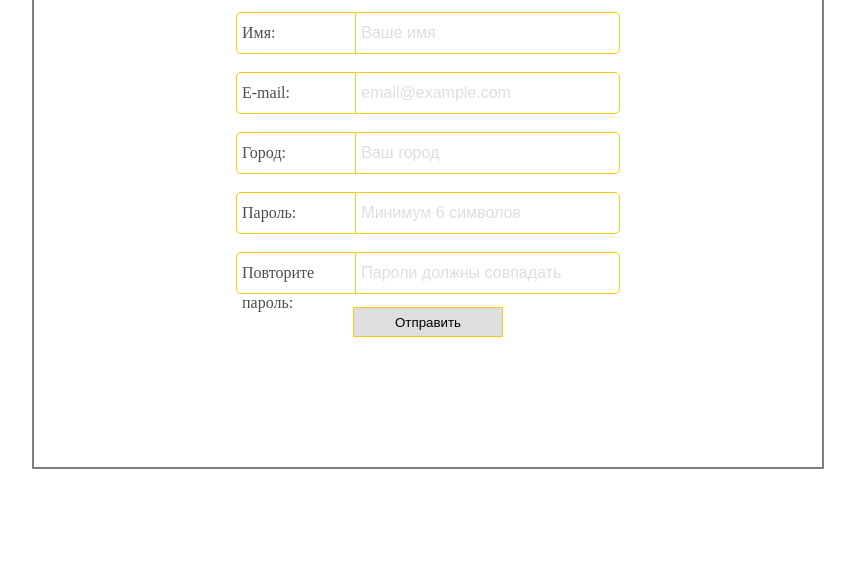
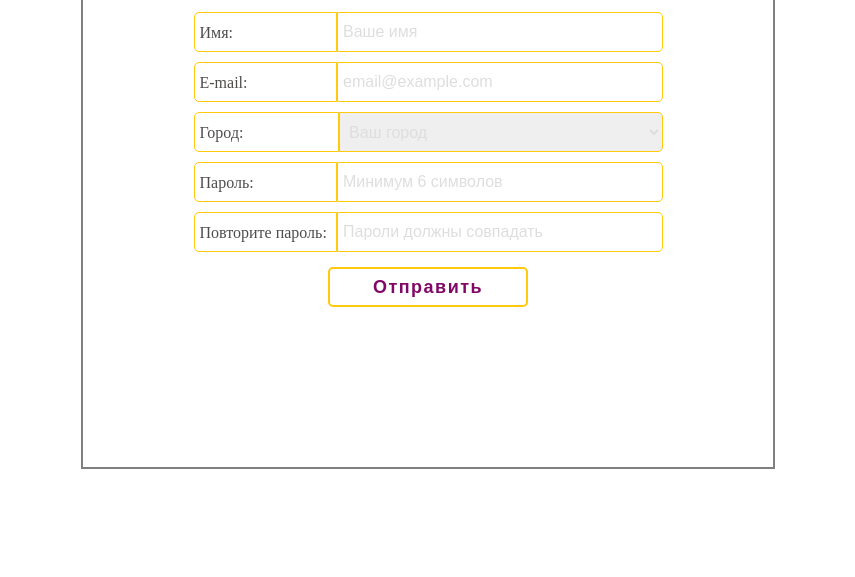
Before and after one commit to likaproject/SignUp-Form, a website: page src/index.html in a window 1280 px wide. Shown: the part 223-800 px from the top of the page, without its empty margins (212-1067 px from the left). Drawn offline with nearby package versions, Linux system fonts and the light colour scheme; files that its build step writes are made by us from their sources.

Commit message:
first commit

```diff
--- a/src/index.html
+++ b/src/index.html
@@ -10,41 +10,55 @@
 
 		<div class="wrap">
 			<div class="signUp">
-				<div class="signUp__header">
-					<div class="signUp__header_logo">
+				<div class="signUpHeader">
+					<div class="signUpHeader__logo">
 						<img src="img/logo.svg" id="logo"/>
 					</div>
-					<div class="signUp__header_title">Форма регистрации</div>
+					<div class="signUpHeader__title">Форма регистрации</div>
 				</div>
-				<form class="signUp__form" action="data.json" method="post" id="signUpForm">
-					<div class="signUp__form_field">
-						<label for="name" class="signUp__form_field_label">Имя:</label>
-						<input type="text" id="name" name="name" class="signUp__form_field_input" placeholder="Ваше имя" autofocus required/>
+
+				<form class="signUpForm" action="#" method="post" id="signUpForm" autocomplete="off">
+					<div class="signUpForm__field">
+						<label for="name" class="signUpForm__field_label border">Имя:</label>
+
+						<input type="text" id="name" name="name" class="signUpForm__field_input border" placeholder="Ваше имя" autofocus/>
 					</div>
 
-					<div class="signUp__form_field">
-						<label for="email" class="signUp__form_field_label">E-mail:</label>
-						<input type="email" id="email" name="email" class="signUp__form_field_input" placeholder="email@example.com" required/>
+					<div class="signUpForm__field">
+						<label for="email" class="signUpForm__field_label border">E-mail:</label>
+
+						<input type="email" id="email" name="email" class="signUpForm__field_input border" placeholder="email@example.com" pattern="[a-z0-9._%+-]+@[a-z0-9.-]+\.[a-z]{2,}$" title="Адрес должен содержать символ @"/>
 					</div>
-					<div id="messageMail" class="signUp__form_warning signUp__form_warning_message"></div>
 
 					<!-- Multiple choice of city -->
-					<div class="signUp__form_field">
-						<label for="city" class="signUp__form_field_label">Город:</label>
-						<input type="text" id="city" name="city" class="signUp__form_field_input" placeholder="Ваш город"/>
+					<div class="signUpForm__field">
+						<label for="city" class="signUpForm__field_label border">Город:</label>
+						<select name="city" id="city" class="signUpForm__field_select border">
+							<option disabled hidden selected>Ваш город</option>
+							<option value="City1">City 1</option>
+							<option value="City2">City 2</option>
+							<option value="City3">City 3</option>
+							<option value="City4">City 4</option>
+							<option value="City5">City 5</option>
+						</select>
 					</div>
 
-					<div class="signUp__form_field">
-						<label for="pass1" class="signUp__form_field_label">Пароль:</label>
-						<input id="pass1" name="pass1" class="signUp__form_field_input" placeholder="Минимум 6 символов" required/>
+					<div class="signUpForm__field">
+						<label for="pass1" class="signUpForm__field_label border">Пароль:</label>
+
+						<input id="pass1" name="pass1" class="signUpForm__field_input border" minlength=6 placeholder="Минимум 6 символов"/>
 					</div>
 
-					<div class="signUp__form_field">
-						<label for="pass2" class="signUp__form_field_label">Повторите пароль:</label>
-						<input id="pass2" name="pass2" class="signUp__form_field_input" placeholder="Пароли должны совпадать" required/>
+					<div class="signUpForm__field">
+						<label for="pass2" class="signUpForm__field_label border">Повторите пароль:</label>
+
+						<input id="pass2" name="pass2" class="signUpForm__field_input border" minlength=6 placeholder="Пароли должны совпадать"/>
 					</div>
+
 				</form>
-				<button type="submit" id="signUpButton" class="signUp__button signUp__button_passive">Отправить</button>
+
+				<div id="res"></div>
+				<button form="signUpForm" type="submit" id="signUpButton" class="signUpButton signUpButton_passive">Отправить</button>
 			</div>
 		</div>
 
--- a/src/js/email_validation.js
+++ /dev/null
@@ -1,25 +0,0 @@
-"use strict";
-var email = document.getElementById('email');
-var city = document.getElementById('city');
-var submitReg = document.getElementById('signUpButton');
-var messageMail = document.getElementById('messageMail');
-
-var emailRegExp = /^([a-zA-Z0-9_\.\-])+\@(([a-zA-Z0-9\-])+\.)+([a-zA-Z0-9]{2,4})+$/;
-
-function isValidEmail () {
-	if(email.value === '') {
-		messageMail.innerHTML = "Это обязательное поле";
-		return false;
-
-	} else if(!emailRegExp.test(email.value)){
-		messageMail.innerHTML = "Неверный адрес почты";
-		return false;
-
-	} else {
-		city.focus();
-		messageMail.innerHTML = "";
-		return true;
-	}
-};
-
-email.onblur = isValidEmail;
--- a/src/scss/_colors.scss
+++ b/src/scss/_colors.scss
@@ -2,4 +2,7 @@ $mainFeatureColor: rgb(255, 201, 14);
 $labelColor: rgb(79, 77, 76);
 $inputColor: #b3b3b3;
 $inputPlaceholderColor: #dedede;
-$warningColor: red;
+$warningColor: #FF0000;
+$buttonActiveBorder: #0EBCFF;
+$buttonColor: #810866;
+$warning: #FF0000;
--- a/src/scss/main.scss
+++ b/src/scss/main.scss
@@ -2,8 +2,10 @@
 @import 'mixins.scss';
 
 .signUp{
-	width: 60%;
+	width: 50%;
+	min-width: 670px;
 	height: 70%;
+	min-height: 435px;
 	border: 2px solid grey;
 	padding: 10px;
 	position: absolute;
@@ -12,40 +14,43 @@
 	left: 50%;
 	display: flex;
 	flex-direction: column;
-	&__header{
+}
+
+.signUpHeader{
 	height: 100px;
-		&_logo{
+	&__logo{
 		position: absolute;
 		width: 100px;
 	}
-		&_title{
+	&__title{
 		color: $mainFeatureColor;
 		@include vertical-center();
 		@include formTitleFont();
 	}
 }
-	&__form{
+
+.signUpForm{
 	position: relative;
 	display: flex;
 	flex-direction: column;
 	align-items: center;
 	top: 10px;
-		&_field{
+	.border{
+		border: 1px solid $mainFeatureColor;
+	}
+	&__field{
 		display: flex;
-			justify-content: space-between;
-			width: 50%;
-			height: 50px;
+		width: 70%;
+		height: 40px;
 		margin: 5px;
-			&_label, &_input{
-				height: 30px;
+		&_label, &_input, &_select{
 			padding: 5px;
-				border: 1px solid $mainFeatureColor;
+			padding-right: 0;
 			font-size: 16px;
 		}
 		&_label{
 			width: 30%;
 			border-radius: 5px 0 0 5px;
-				border-right: 0;
 			line-height: 30px;
 			color: $labelColor;
 		}
@@ -54,39 +59,56 @@
 			border-radius: 0 5px 5px 0;
 			color: $inputColor;
 			&:focus{
-					outline: none;
+				outline: 0;
 			}
 			&::-webkit-input-placeholder{
 				color: $inputPlaceholderColor;
 			}
 		}
+		&_select{
+			height: 40px;
+			width: 70%;
+			border-radius: 0 5px 5px 0;
+			color: $inputPlaceholderColor;
+			&:focus{
+				outline: 0;
 			}
-		&_warning{
+			& option{
+				color: $inputColor;
+			}
+		}
+	}
+	&__warning{
 		display: flex;
 		justify-content: flex-end;
-			width: 50%;
-			&_message{
+		width: 68%;
 		font-size: 12px;
 		color: $warningColor;
 		position: relative;
+		&_border{
+			border: 1px solid $warning;
 		}
 	}
 }
-	&__button{
-			width: 150px;
-			height: 30px;
+
+
+.signUpButton{
+		width: 200px;
+		height: 40px;
 		position: relative;
-			top: 10px;
+		top: 20px;
 		align-self: center;
+		border-radius: 5px;
+		color: $buttonColor;
+		@include formTitleFont();
+		font-size: 18px;
 		&_active{
-				background: $mainFeatureColor;
-				border: none;
+			border: 2px solid $buttonActiveBorder;
 			transform: scale(1.1);
 			transition: transform 0.5s;
 		}
 		&_passive{
-				background: $inputPlaceholderColor;
-				border: 1px solid $mainFeatureColor;
+			background: #ffffff;
+			border: 2px solid $mainFeatureColor;
 		}
 }
-}
```
Also changed, not shown: gulpfile.js (+4 -8 lines). Lines whose indentation alone changed are shown as unchanged.
